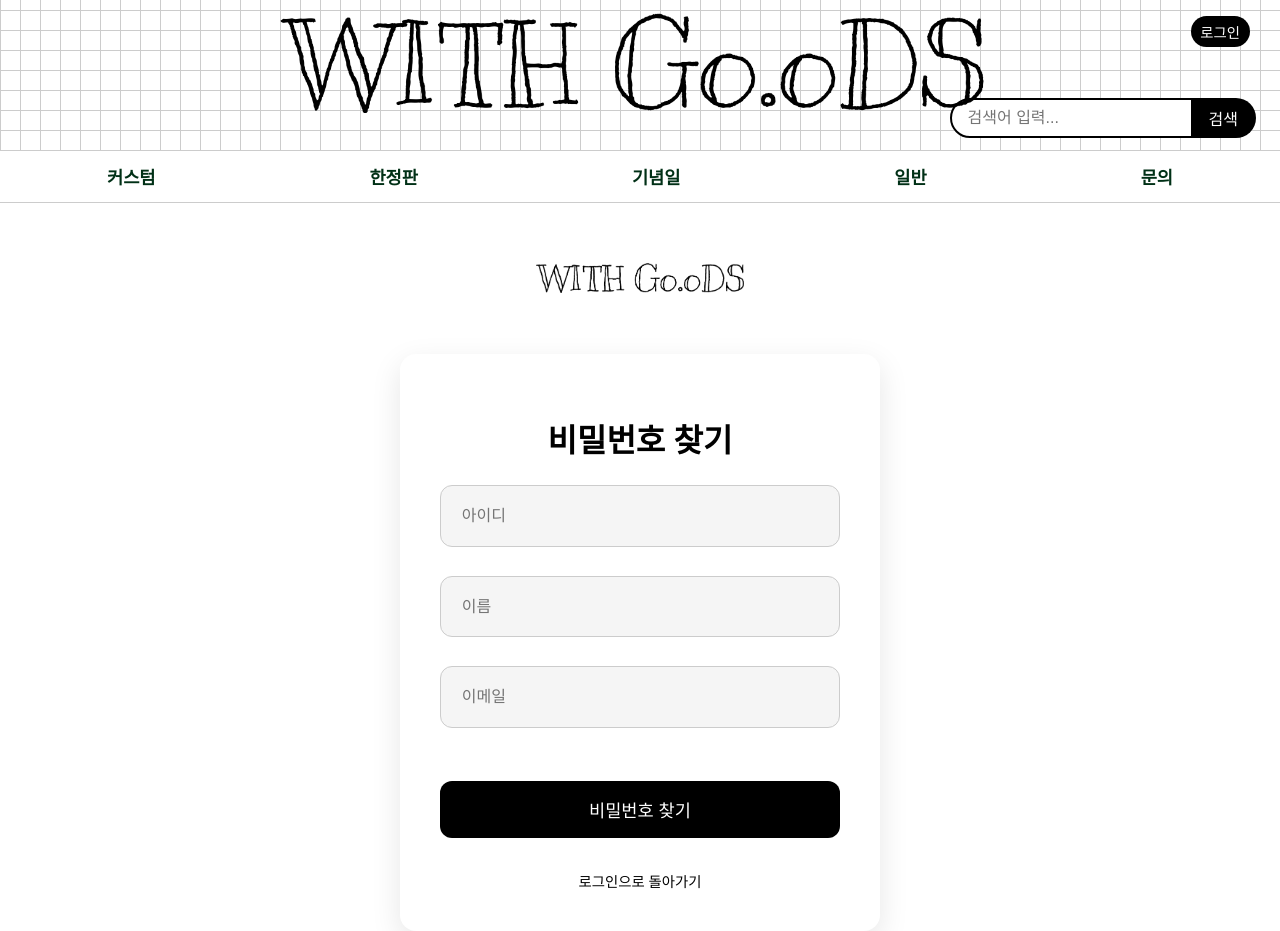
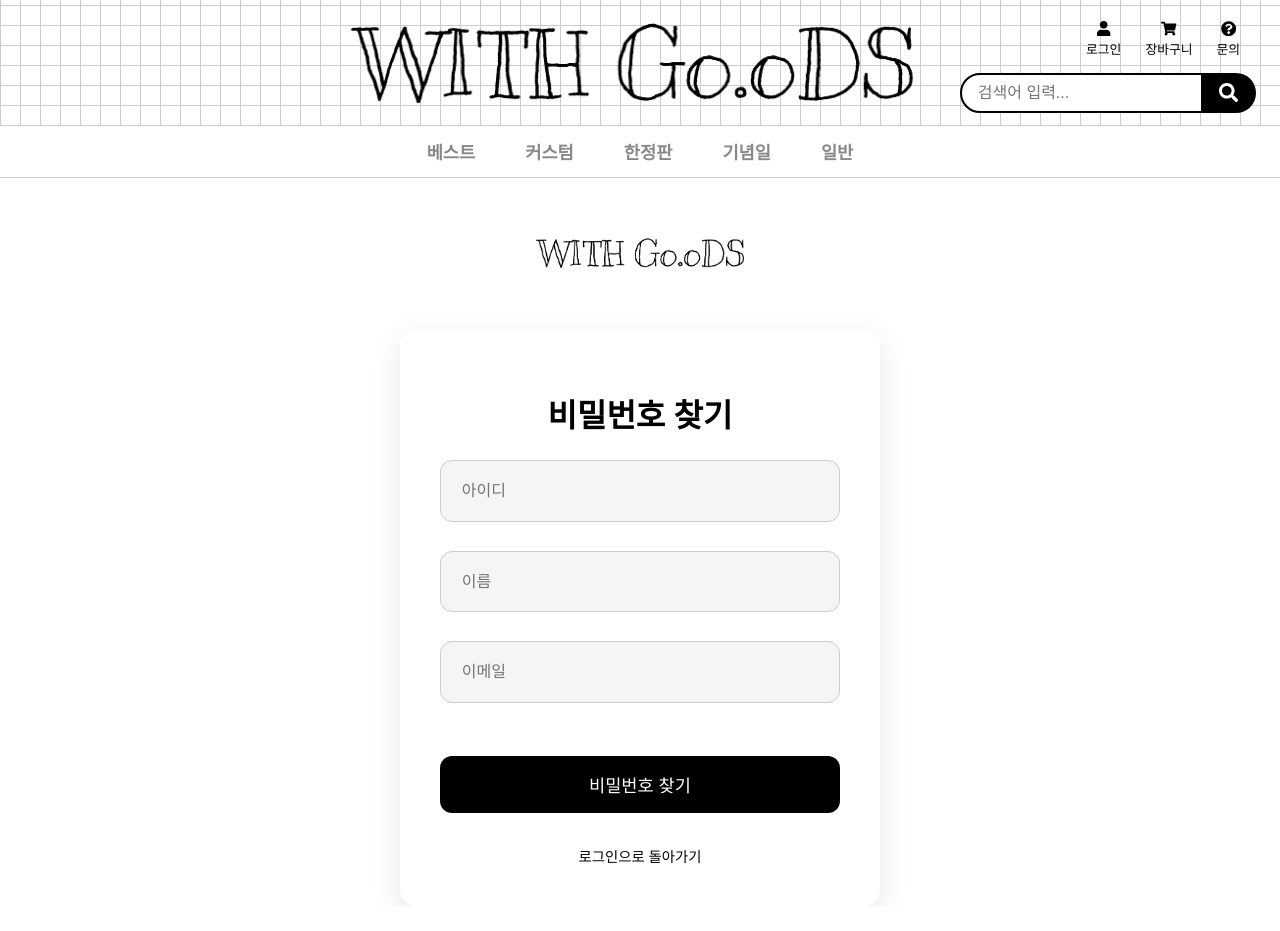
Before and after one commit to hyelim-moon/WithGoods, a React (Create React App) app in the folder src/main/frontend/: page /forgot in a window 1280 px wide. After the commit the page ends 906 px from the top, so only its background shows below. Built offline with nearby package versions, Linux system fonts and the light colour scheme; no server answers.

Commit message:
다연 메인페이지 화면 수정 중

```diff
--- a/src/main/frontend/src/assets/styles/layout/Header.module.css
+++ b/src/main/frontend/src/assets/styles/layout/Header.module.css
@@ -16,7 +16,7 @@
 /* 로고 + 로그인/검색 묶음 */
 .bottomRow {
     position: relative;
-    height: 125px;
+    height: 100px; /* 로고 크기 조정에 맞춰 높이 조정 */
     display: flex;
     justify-content: flex-end;
     align-items: stretch;
@@ -26,14 +26,15 @@
 .logo {
     position: absolute;
     left: 50%;
-    transform: translateX(-50%);
+    top: 50%; /* 로고를 수직 중앙으로 이동 */
+    transform: translate(-50%, -50%); /* 가로, 세로 중앙 정렬 */
     display: flex;
     align-items: center;
     justify-content: center;
 }
 
 .logo img {
-    height: 100px;
+    height: 80px; /* 로고 크기 100px에서 80px로 줄임 */
     display: block;
 }
 
@@ -45,7 +46,7 @@
     justify-content: space-between;
 }
 
-/* 로그인 영역 */
+/* 로그인 영역 - 모든 아이콘과 텍스트를 포함하는 컨테이너 */
 .login {
     display: flex;
     align-items: center;
@@ -53,94 +54,86 @@
     padding-right: 0.4rem;
     margin-bottom: auto;
     padding-top: 0.2rem;
-    gap: 0.4rem;
+    gap: 0.3rem;
     color: #000;
 }
 
-/* 로그인 링크 */
-.login a {
+/* 공통 링크/버튼 스타일 */
+.login a, .login button {
     color: inherit;
     text-decoration: none;
+    background-color: transparent;
+    border: none;
+    cursor: pointer;
+    padding: 0.3rem 0.6rem;
+    border-radius: 20px;
+    transition: background-color 0.3s, color 0.3s;
+    display: flex;
+    flex-direction: column; /* 아이콘과 텍스트를 세로로 정렬 */
+    align-items: center; /* 가로 중앙 정렬 */
+    justify-content: center;
+    gap: 0.2rem; /* 아이콘과 텍스트 사이 간격 */
+    font-size: 0.8rem; /* 텍스트 크기 조정 */
 }
 
+/* 아이콘 기본 색상 */
+.login a svg, .login button svg {
+    color: #000;
+    transition: color 0.3s ease;
+}
+
+/* 로그인 링크 (로그아웃 상태) */
 .loginLink {
-    background-color: #000 !important;
-    color: #ffffff !important;
+    background-color: transparent !important; /* 배경색 제거 */
+    color: #000 !important; /* 텍스트 색상 검정 */
     padding: 0.3rem 0.6rem !important;
     border-radius: 50px !important;
     text-decoration: none !important;
-    display: inline-block !important;
 }
 
+.loginLink svg {
+    color: #000 !important; /* 로그인 아이콘은 기본적으로 검정색 */
+}
 
 .loginLink:hover {
-    background-color: #333;
+    background-color: transparent !important; /* 호버 시 배경색 제거 */
+    color: #000 !important; /* 호버 시 텍스트 색상 검정 유지 */
 }
 
-/* 유저 박스 */
-.userBox {
+.loginLink:hover svg {
+    color: #000 !important; /* 호버 시 아이콘 색상 검정 유지 */
+}
+
+/* 마이페이지 링크 (로그인 상태) */
+.mypageLink {
+    color: #000;
     display: flex;
+    flex-direction: column; /* 아이콘과 텍스트를 세로로 정렬 */
     align-items: center;
-    background-color: rgba(255, 255, 255, 0.9);
-    padding: 0.2rem 0.6rem;
-    border-radius: 30px;
-    border: 1px solid #000;
-    gap: 0.4rem;
+    gap: 0.2rem;
+    padding: 0.3rem 0.6rem;
+    border-radius: 20px;
+    transition: background-color 0.3s, color 0.3s;
+    font-size: 0.8rem; /* 텍스트 크기 조정 */
+}
+
+.mypageLink:hover {
+    background-color: transparent; /* 배경색 제거 */
+    color: #000; /* 텍스트 색상 검정 유지 */
+}
+
+.mypageLink svg {
     color: #000;
+    transition: color 0.3s ease;
+}
+
+.mypageLink:hover svg {
+    color: #000; /* 아이콘 색상 검정 유지 */
 }
 
 /* 구분선 */
 .divider {
-    width: 1px;
-    height: 20px;
-    background-color: #000;
-    opacity: 0.7;
-}
-
-/* 닉네임 */
-.nicknameLink {
-    background-color: transparent;
-    color: #000;
-    padding: 0.3rem 0.6rem;
-    border-radius: 20px;
-    text-decoration: none;
-    transition: background-color 0.3s;
-}
-
-.nicknameLink:hover {
-    background-color: #000;
-    color: white;
-}
-
-/* 장바구니 */
-.cartLink {
-    background-color: transparent;
-    color: #000;
-    padding: 0.3rem 0.6rem;
-    border-radius: 20px;
-    text-decoration: none;
-    transition: background-color 0.3s;
-}
-
-.cartLink:hover {
-    background-color: #000;
-    color: white;
-}
-
-/* 로그아웃 */
-.logoutButton {
-    background-color: transparent;
-    color: #000;
-    padding: 0.3rem 0.6rem;
-    border-radius: 20px;
-    border: none;
-    cursor: pointer;
-    transition: background-color 0.3s;
-}
-
-.logoutButton:hover {
-    background-color: #000;
-    color: white;
+    display: none; /* 구분선 제거 */
 }
 
 /* 검색창 */
@@ -177,10 +170,34 @@
     font-size: 16px;
     transition: background-color 0.3s;
     height: 40px;
+    display: flex;
+    align-items: center;
+    justify-content: center;
 }
 
-.searchBox button:hover {
+/* 검색 버튼 (아이콘 + 텍스트) */
+.searchButton {
+    display: flex;
+    flex-direction: column; /* 아이콘과 텍스트를 세로로 정렬 */
+    align-items: center; /* 가로 중앙 정렬 */
+    justify-content: center;
+    gap: 0.2rem; /* 아이콘과 텍스트 사이 간격 */
+    font-size: 0.8rem; /* 텍스트 크기 조정 */
+    padding: 0.3rem 0.6rem; /* 패딩 조정 */
+    height: auto; /* 높이 자동 조정 */
+}
+
+.searchButton svg {
+    color: white; /* 검색 아이콘은 기본적으로 흰색 */
+    transition: color 0.3s ease; /* 아이콘 색상 전환 */
+}
+
+.searchButton:hover {
     background-color: #333;
+}
+
+.searchButton:hover svg {
+    color: white; /* 호버 시에도 검색 아이콘은 흰색 유지 */
 }
 
 /* 반응형 */
@@ -212,9 +229,10 @@
         margin-bottom: 1rem;
     }
 
-    .userBox {
+    .login {
         flex-wrap: wrap;
-        gap: 0.2rem;
+        gap: 0.5rem;
+        justify-content: flex-end;
     }
 
     .divider {
--- a/src/main/frontend/src/assets/styles/layout/Navbar.module.css
+++ b/src/main/frontend/src/assets/styles/layout/Navbar.module.css
@@ -1,9 +1,9 @@
 .navbar {
     display: flex;
-    justify-content: space-around;
+    justify-content: center;
     background-color: #fff;
     padding: 8px 0;
-    /*border-top: 1px solid #000000;*/
+    gap: 2.5rem;
     border-bottom: 1px solid #ccc;
 }
 
@@ -13,13 +13,16 @@
     font-size: 1.1rem;
     cursor: pointer;
     padding: 5px;
-    transition: background-color 0.3s;
-    color: #003016;
+    transition: color 0.3s; /* Only transition color for better performance */
+    color: #888; /* Default color for inactive tabs (gray) */
     font-weight: bolder;
 }
 
 .navbar button:hover {
-    /*background-color: #b79240;*/
+    color: #000;
+}
+
+.navbar button.active {
     color: #000;
 }
 
--- a/src/main/frontend/src/components/layout/Header.js
+++ b/src/main/frontend/src/components/layout/Header.js
@@ -4,6 +4,7 @@ import axios from 'axios';
 import { useAuth } from '../../context/AuthContext';
 import logoImg from '../../assets/images/logo.png';
 import styles from '../../assets/styles/layout/Header.module.css';
+import { FaSearch, FaUser, FaShoppingCart, FaSignOutAlt, FaQuestionCircle } from 'react-icons/fa';
 
 function Header() {
     const { user, setUser } = useAuth();
@@ -166,22 +167,44 @@ function Header() {
                 <div className={styles.rightGroup}>
                     <div className={styles.login}>
                         {user ? (
-                            <div className={styles.userBox}>
-                                <Link to="/mypage" className={styles.nicknameLink}>
-                                    {user.nickname}님
+                            <>
+                                <Link to="/mypage" className={styles.mypageLink}>
+                                    <FaUser size="1.2em" />
+                                    <span>{user.nickname}님</span>
                                 </Link>
-
                                 <div className={styles.divider}></div>
                                 <Link to="/cart" className={styles.cartLink}>
-                                    장바구니
+                                    <FaShoppingCart size="1.2em" />
+                                    <span>장바구니</span>
+                                </Link>
+                                <div className={styles.divider}></div>
+                                <Link to="/inquiry" className={styles.inquiryLink}>
+                                    <FaQuestionCircle size="1.2em" />
+                                    <span>문의</span>
                                 </Link>
                                 <div className={styles.divider}></div>
                                 <button onClick={handleLogout} className={styles.logoutButton}>
-                                    로그아웃
+                                    <FaSignOutAlt size="1.2em" />
+                                    <span>로그아웃</span>
                                 </button>
-                            </div>
+                            </>
                         ) : (
-                            <Link to="/login" className={styles.loginLink}>로그인</Link>
+                            <>
+                                <Link to="/login" className={styles.loginLink}>
+                                    <FaUser size="1.2em" />
+                                    <span>로그인</span>
+                                </Link>
+                                <div className={styles.divider}></div>
+                                <Link to="/cart" className={styles.cartLink}>
+                                    <FaShoppingCart size="1.2em" />
+                                    <span>장바구니</span>
+                                </Link>
+                                <div className={styles.divider}></div>
+                                <Link to="/inquiry" className={styles.inquiryLink}>
+                                    <FaQuestionCircle size="1.2em" />
+                                    <span>문의</span>
+                                </Link>
+                            </>
                         )}
                     </div>
 
@@ -193,7 +216,9 @@ function Header() {
                             onChange={handleInputChange}
                             onKeyDown={handleKeyDown}
                         />
-                        <button onClick={handleSearch}>검색</button>
+                        <button onClick={handleSearch} className={styles.searchButton}>
+                            <FaSearch size="1.2em" />
+                        </button>
                     </div>
                 </div>
             </div>
--- a/src/main/frontend/src/components/layout/Navbar.js
+++ b/src/main/frontend/src/components/layout/Navbar.js
@@ -1,19 +1,33 @@
 import React, { useEffect, useState } from 'react';
-import { Link } from 'react-router-dom';
+import { Link, useLocation } from 'react-router-dom';
 import { useAuth } from '../../context/AuthContext';
 import styles from '../../assets/styles/layout/Navbar.module.css';
 
 function Navbar() {
     const { user } = useAuth();
+    const location = useLocation(); // Get the current location
+
+    const getButtonClassName = (path) => {
+        return location.pathname === path ? styles.active : '';
+    };
 
     return (
         <nav className={styles.navbar}>
-            <Link to="/customization"><button>커스텀</button></Link>
-            <Link to="/limited_edition"><button>한정판</button></Link>
-            <Link to="/anniversary
-            "><button>기념일</button></Link>
-            <Link to="/normal"><button>일반</button></Link>
-            <Link to="/inquiry"><button>문의</button></Link>
+            <Link to="/">
+                <button className={getButtonClassName('/customization')}>베스트</button>
+            </Link>
+            <Link to="/customization">
+                <button className={getButtonClassName('/customization')}>커스텀</button>
+            </Link>
+            <Link to="/limited_edition">
+                <button className={getButtonClassName('/limited_edition')}>한정판</button>
+            </Link>
+            <Link to="/anniversary">
+                <button className={getButtonClassName('/anniversary')}>기념일</button>
+            </Link>
+            <Link to="/normal">
+                <button className={getButtonClassName('/normal')}>일반</button>
+            </Link>
         </nav>
     );
 }
```
